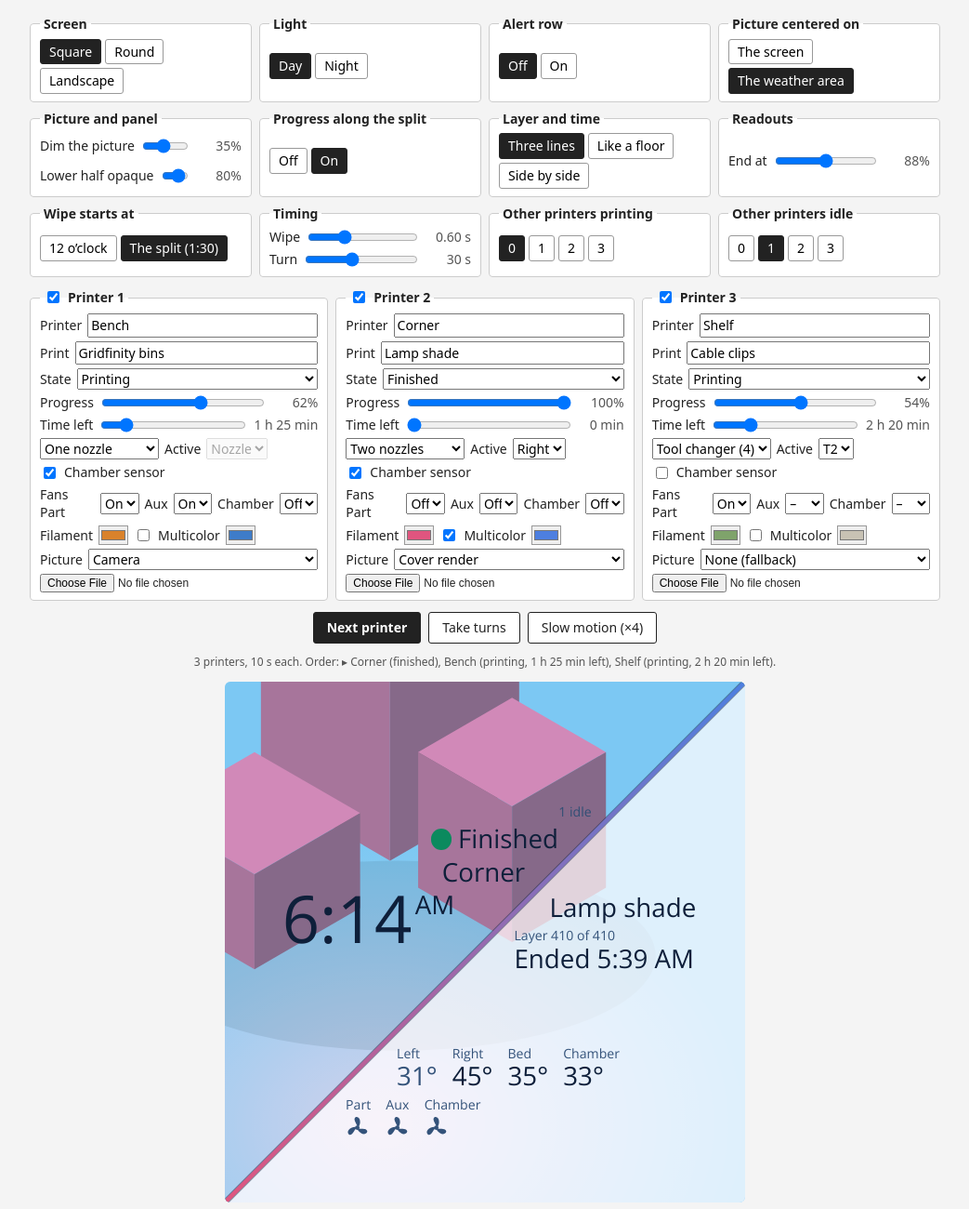
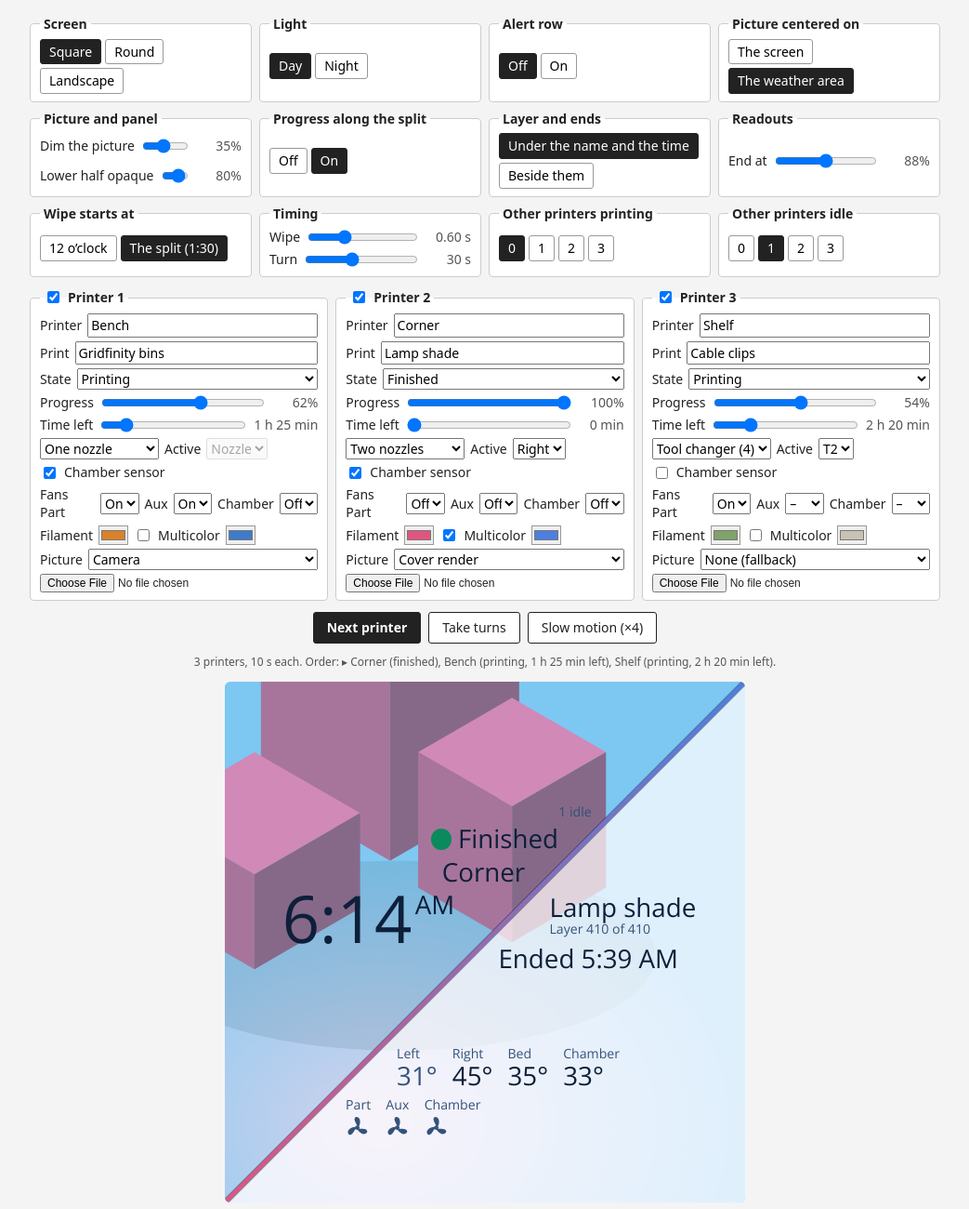
Before and after one commit to Vynn/haag, a plain HTML site: page design/printer-study.html in a window 1280 px wide. Shown: the top 1300 px of the page at 93% size, without its empty margins (118-1161 px from the left). Drawn offline with Linux system fonts and the light colour scheme.

Commit message:
Printer study: layer with the name, ends with the time
Two readings to compare, under each or beside each. With the alert row
on, the readouts slide down along the split to clear the job, as
Overview's floors do.

Co-Authored-By: Claude Opus 5.5 <noreply@anthropic.com>

```diff
--- a/design/printer-study.html
+++ b/design/printer-study.html
@@ -182,7 +182,7 @@ const span = min => min >= 60 ? `${Math.floor(min / 60)} h ${min % 60 ? `${min %
 // Starts at the picks (D143).
 const opt = { shape: 'square', day: true, row: false, center: 'weather', panel: 80, dim: 35, line: true,
   wipeFrom: 45, wipe: 600, cycle: 30, morePrinting: 0, moreIdle: 1, slow: false, auto: false,
-  job: 'lines', bottom: 88 };
+  job: 'stacked', bottom: 88 };
 
 const STATES = ['Preparing', 'Heating', 'Printing', 'Paused', 'Finished', 'Failed', 'Idle'];
 const SOURCES = [['camera', 'Camera'], ['cover', 'Cover render'], ['none', 'None (fallback)']];
@@ -245,7 +245,7 @@ group(C, 'Picture centered on', 'center', [['screen', 'The screen'], ['weather',
   slider(fs, 'panel', 'Lower half opaque', 0, 100, 5, v => `${v}%`, paintVars);
 }
 group(C, 'Progress along the split', 'line', [[false, 'Off'], [true, 'On']]);
-group(C, 'Layer and time', 'job', [['lines', 'Three lines'], ['floor', 'Like a floor'], ['cells', 'Side by side']]);
+group(C, 'Layer and ends', 'job', [['stacked', 'Under the name and the time'], ['paired', 'Beside them']]);
 {
   const fs = C.appendChild(document.createElement('fieldset'));
   fs.innerHTML = '<legend>Readouts</legend>';
@@ -423,9 +423,6 @@ function texts(p) {
 
   // Lower side, rows from the split down.
   const layer = Math.round(p.layers * p.progress / 100);
-  const time = [cell('Layer', layer || '–', `/ ${p.layers}`)];
-  if (done) time.push(cell(p.state === 'Failed' ? 'Stopped' : 'Ended', fmt(ended)));
-  else time.push(cell('Time left', span(p.left)), cell('Ends', fmt(ends)));
 
   // Temperatures: placeholders that follow the state. While heating, the target.
   const temp = (target, k) => done ? Math.round(30 + target * .07) : warming ? Math.round(target * k) : target;
@@ -439,16 +436,17 @@ function texts(p) {
 
   const fans = FANS.filter(([k]) => p.fans[k] !== 'none').map(([k, l]) => fan(l, p.fans[k] === 'on'));
 
-  // The job, near the split: the print's name, then layer and time in one of
-  // the study's combinations.
+  // The job, near the split: the print's name with its layer, then the time
+  // left with when it ends; the layer and the end under each (stacked) or
+  // beside each (paired), the study's two readings of D145 (1).
   const of = layer ? `Layer ${layer} of ${p.layers}` : `${p.layers} layers`;
-  const end = done ? `${p.state === 'Failed' ? 'Stopped' : 'Ended'} ${fmt(ended)}` : '';
-  const name = `<div class="t2">${esc(p.name)}</div>`;
-  const job = {
-    lines: [name, `<div class="lines"><div class="t3">${of}</div><div class="t2">${end || `${span(p.left)} left`}</div>${done ? '' : `<div class="t3">Ends ${fmt(ends)}</div>`}</div>`],
-    floor: [name, `<div class="cell"><div class="t3">${of}</div><div class="row"><span class="t2">${end || span(p.left)}</span>${done ? '' : `<span class="t3">ends ${fmt(ends)}</span>`}</div></div>`],
-    cells: [`<div class="cell">${name}<div class="t3">${of}</div></div>`, time.slice(1)],
-  }[opt.job];
+  const left = done ? `${p.state === 'Failed' ? 'Stopped' : 'Ended'} ${fmt(ended)}` : `${span(p.left)} left`;
+  const pair = (big, small) => {
+    if (!small) return `<div class="t2">${big}</div>`;
+    const t = opt.job === 'stacked' ? 'div' : 'span';
+    return `<div class="${opt.job === 'stacked' ? 'lines' : 'row'}"><${t} class="t2">${big}</${t}><${t} class="t3">${small}</${t}></div>`;
+  };
+  const job = [pair(esc(p.name), of), pair(left, done ? '' : `Ends ${fmt(ends)}`)];
   // The printer's readouts, at the bottom: temperatures, then fans.
   const readouts = [heat];
   if (fans.length) readouts.push(fans);
@@ -530,12 +528,19 @@ function build(layer, p) {
     e.remove();
     return above(item.slice(0, cut), above(item.slice(cut), bottom) - gap);
   };
-  let bottom = g.cy + (opt.bottom / 100 - .5) * g.m;
-  for (const item of [...readouts].reverse()) bottom = above(item, bottom) - gap;
-  // How far the job runs into the readouts, closer than a gap (study only).
-  meet = jobEnd - bottom;
+  // The readouts end at their line; where the job would come closer than a
+  // gap (the alert row pushes it down), they slide along the split, down and
+  // left, as Overview's floors do, as far as it takes.
+  const from = box.children.length, end = g.cy + (opt.bottom / 100 - .5) * g.m;
+  const placeAll = b => { for (const item of [...readouts].reverse()) b = above(item, b) - gap; return b + gap; };
+  const slide = Math.max(0, jobEnd + gap - placeAll(end));
+  if (slide) {
+    while (box.children.length > from) box.lastChild.remove();
+    placeAll(end + slide);
+  }
+  fit = { slide, off: Math.max(0, end + slide - g.H) };
 }
-let meet = 0;
+let fit = { slide: 0, off: 0 };   // the last build's slide and overflow, for the readout
 
 // The clock, Håg's own: Overview's size, in Overview's place.
 function placeClock() {
@@ -609,7 +614,8 @@ function readout() {
   if (!list.length) { $('#status').textContent = 'No printer to show.'; return; }
   const each = Math.round(opt.cycle / list.length);
   const order = list.map((p, i) => `${i === at ? '▸ ' : ''}${p.printer || 'Unnamed'} (${p.state.toLowerCase()}${p.state === 'Finished' || p.state === 'Failed' ? '' : `, ${span(p.left)} left`})`).join(', ');
-  const g = geo(), tight = meet > 0 ? ` The job runs ${Math.round(meet / g.m * 100)}% of the side into the readouts.` : '';
+  const g = geo(), pc = v => `${Math.round(v / g.m * 100)}%`;
+  const tight = fit.slide ? ` Readouts slid ${pc(fit.slide)} of the side down the split${fit.off ? `, ${pc(fit.off)} past the bottom` : ''}.` : '';
   $('#status').textContent = `${list.length === 1 ? 'One printer: the whole turn' : `${list.length} printers, ${each} s each`}${opt.auto ? ', taking turns' : ''}. Order: ${order}.${tight}`;
 }
 
```
